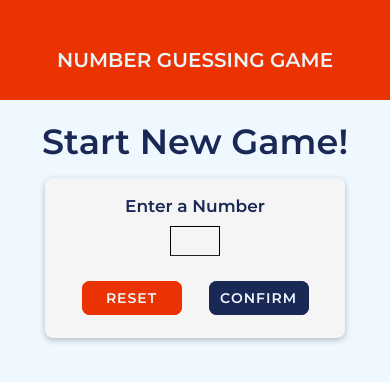
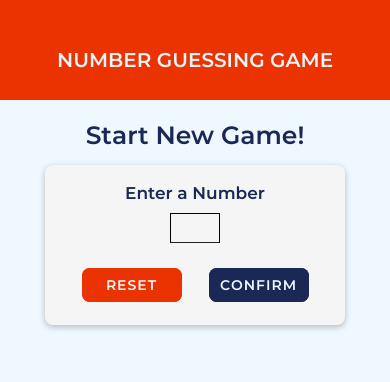
Before and after one commit to Gilmara-Git/NumberGuessingGame, a React Native app: screen / in a window 390 px wide. Shown: the top 382 px of the page. Built offline with nearby package versions, Linux system fonts and the light colour scheme.

Commit message:
refactor: adjusting title on StartGameScreen to better fit smaller screens

```diff
--- a/screens/StartGameScreen.js
+++ b/screens/StartGameScreen.js
@@ -80,6 +80,7 @@ const StartGameScreen = (props) => {
     >
       <View style={styles.startScreen}>
         <Text style={styles.title}>Start New Game!</Text>
+
         <Card style={styles.inputContainer}>
           <Text style={styles.text}>Enter a Number</Text>
 
@@ -135,8 +136,9 @@ const styles = StyleSheet.create({
   },
   title: {
     fontFamily: Theme.fonts.MontSerratSemiBold,
-    fontSize: 35,
+    fontSize: 25,
     color: Theme.colors.navyBlue,
+    textAlign: 'center'
   },
   text: {
     textAlign: "center",
```
